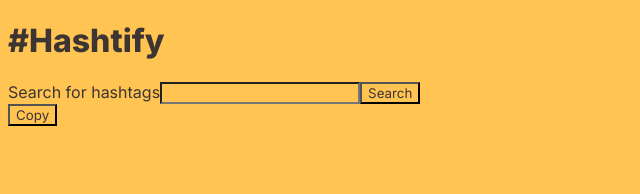
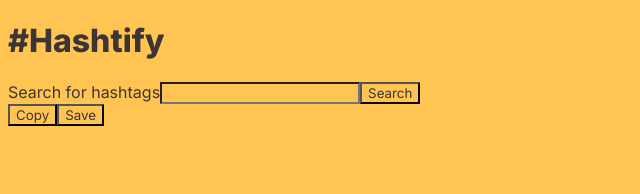
Before and after one commit to George-xixi/hashtify, a React (Create React App) app: page /search in a window 1280 px wide. Shown: the top 194 px of the page, without its empty margins (0-640 px from the left). Built offline with nearby package versions, Linux system fonts and the light colour scheme.

Commit message:
user can save search results by prepopulating AddHashtag form

```diff
--- a/src/components/AddHashtags.js
+++ b/src/components/AddHashtags.js
@@ -3,13 +3,13 @@ import PropTypes from "prop-types";
 import addHashtags from "../requests/addHashtags";
 import Alert from "./Alert";
 
-const AddHashtags = ({ userID }) => {
+const AddHashtags = ({ userID, searchValue, searchResults }) => {
   const initalState = {
     fields: {
       userId: userID,
-      title: "",
+      title: searchValue || "",
       category: "Music",
-      hashtags: "",
+      hashtags: searchResults || "",
     },
     alert: {
       message: "",
@@ -74,6 +74,8 @@ const AddHashtags = ({ userID }) => {
 
 AddHashtags.propTypes = {
   userID: PropTypes.string.isRequired,
+  searchValue: PropTypes.string.isRequired,
+  searchResults: PropTypes.string.isRequired,
 };
 
 export default AddHashtags;
--- a/src/components/App.js
+++ b/src/components/App.js
@@ -10,6 +10,8 @@ import MyHashtags from "./MyHashtags";
 
 const App = () => {
   const [userID, setUserID] = useState("");
+  const [searchValue, setSearchValue] = useState("");
+  const [searchResults, setSearchResults] = useState("");
   const onLogin = (response) => {
     setUserID(response.id);
     handleJwt(response.id);
@@ -33,11 +35,29 @@ const App = () => {
             )
           }
         />
-        <Route path="/search" element={<Search />} />
+        <Route
+          path="/search"
+          element={
+            <Search
+              searchValue={searchValue}
+              setSearchValue={setSearchValue}
+              searchResults={searchResults}
+              setSearchResults={setSearchResults}
+            />
+          }
+        />
         <Route
           path="add-hashtags"
           element={
-            userID ? <AddHashtags userID={userID} /> : <Navigate to="/" />
+            userID ? (
+              <AddHashtags
+                userID={userID}
+                searchValue={searchValue}
+                searchResults={searchResults}
+              />
+            ) : (
+              <Navigate to="/" />
+            )
           }
         />
         <Route
--- a/src/components/Login.js
+++ b/src/components/Login.js
@@ -16,7 +16,7 @@ const Login = ({ onLogin, onLogout, userID }) => {
         </button>
       ) : (
         <FacebookLogin
-          appId="519196123675566"
+          appId="205009115458270"
           callback={onLogin}
           userID={userID}
           cssClass="my-facebook-button-class"
--- a/src/components/Search.js
+++ b/src/components/Search.js
@@ -1,12 +1,18 @@
 import React, { useState } from "react";
+import { useNavigate } from "react-router-dom";
+import PropTypes from "prop-types";
 import SearchResults from "./SearchResults";
 import searchHashtags from "../requests/searchHashtags";
 import useCopyToClipboard from "../copyToClipboard/useCopyToClipboard";
 import Alert from "./Alert";
 
-const Search = () => {
-  const [searchValue, setSearchValue] = useState("");
-  const [searchResults, setSearchResults] = useState("");
+const Search = ({
+  searchValue,
+  setSearchValue,
+  searchResults,
+  setSearchResults,
+}) => {
+  const navigate = useNavigate();
   const [ready, setReady] = useState(false);
   const [copyToClipboard] = useCopyToClipboard();
   const initalState = {
@@ -16,7 +22,6 @@ const Search = () => {
     },
   };
   const [alert, setAlert] = useState(initalState.alert);
-
   const handleChange = (e) => {
     setSearchValue(e.target.value);
   };
@@ -56,9 +61,19 @@ const Search = () => {
       >
         Copy
       </button>
+      <button type="button" onClick={() => navigate("/add-hashtags")}>
+        Save
+      </button>
       <Alert message={alert.message} success={alert.isSuccess} />
     </div>
   );
 };
 
+Search.propTypes = {
+  searchValue: PropTypes.string.isRequired,
+  setSearchValue: PropTypes.func.isRequired,
+  searchResults: PropTypes.string.isRequired,
+  setSearchResults: PropTypes.func.isRequired,
+};
+
 export default Search;
```
